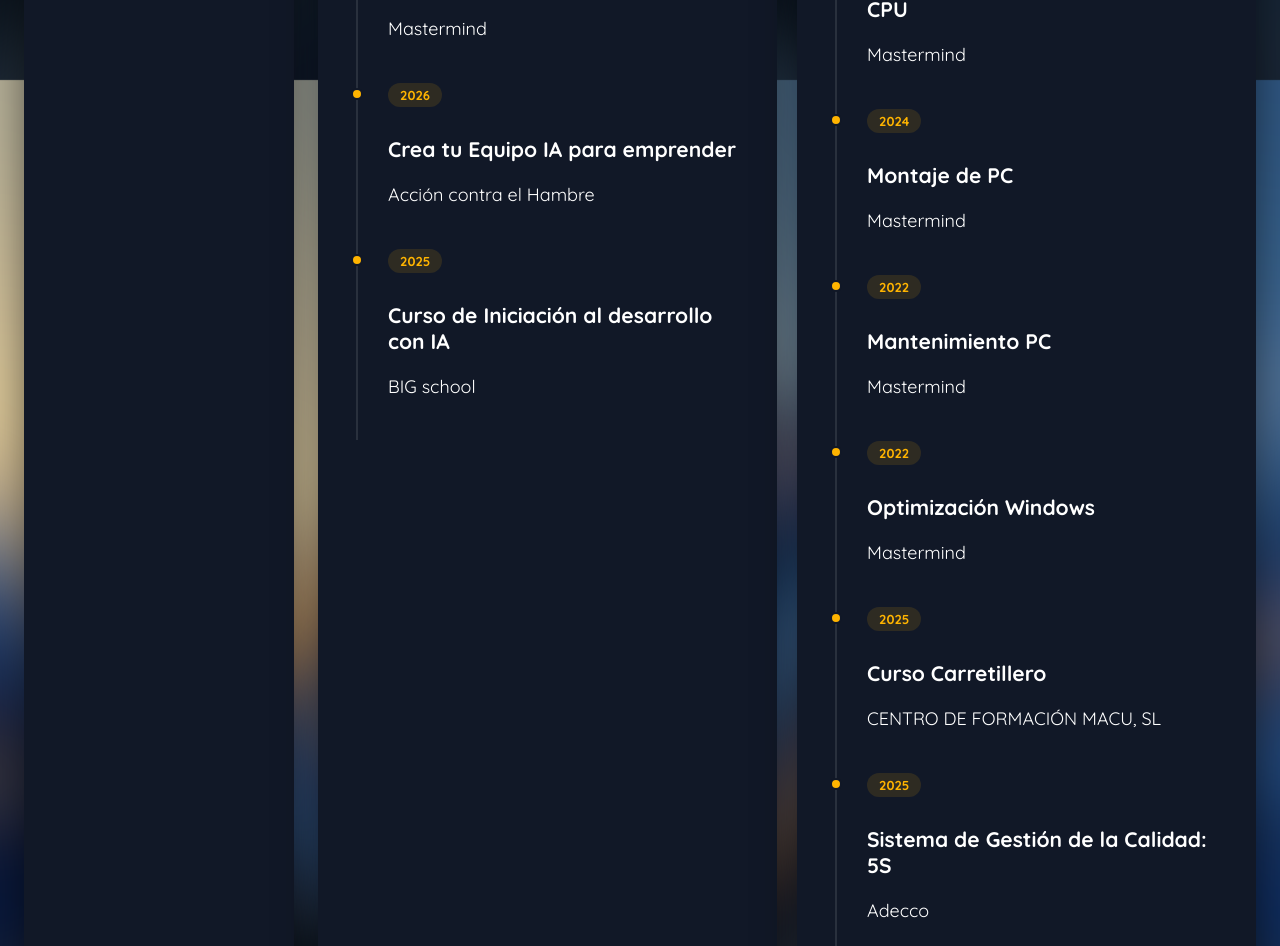
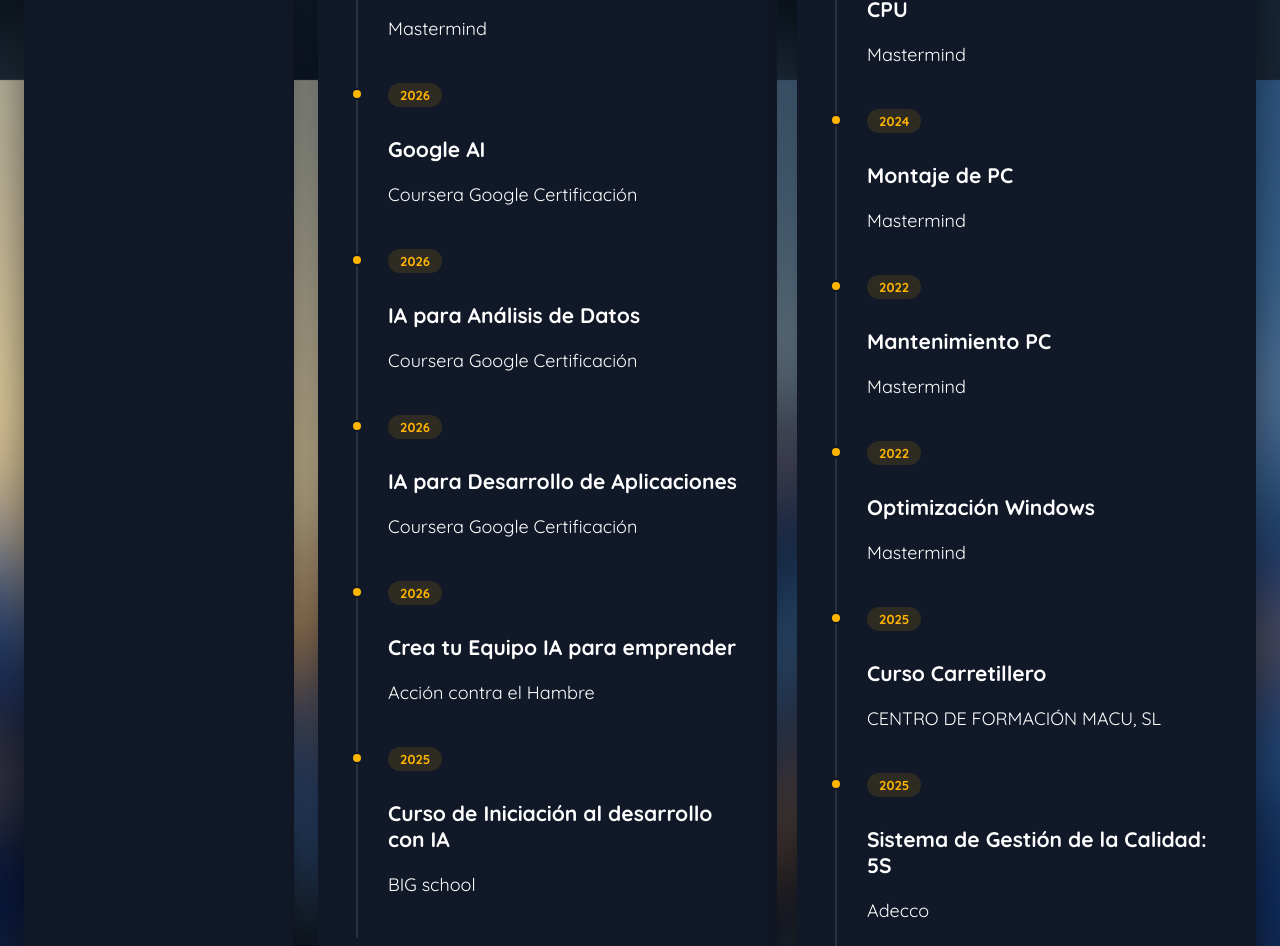
Before and after one commit to als-code/cv-react, a React (Vite) app: page /about-me in a window 1280 px wide. Shown: the part 1200-2146 px from the top of the page. Built offline with nearby package versions, Linux system fonts and the light colour scheme.

Commit message:
Data: add new Google Certifications

```diff
--- a/src/data/courses.js
+++ b/src/data/courses.js
@@ -42,7 +42,39 @@
     },
     extra: '2025',
   },
-
+  {
+    title: {
+      es: 'Google AI',
+      en: 'Google AI',
+    },
+    center: {
+      es: 'Coursera Google Certificación',
+      en: 'Coursera Google Certification',
+    },
+    extra: '2026',
+  },
+  {
+    title: {
+      es: 'IA para Análisis de Datos',
+      en: 'AI for Data Analysis',
+    },
+    center: {
+      es: 'Coursera Google Certificación',
+      en: 'Coursera Google Certification',
+    },
+    extra: '2026',
+  },
+  {
+    title: {
+      es: 'IA para Desarrollo de Aplicaciones',
+      en: 'AI for App Building',
+    },
+    center: {
+      es: 'Coursera Google Certificación',
+      en: 'Coursera Google Certification',
+    },
+    extra: '2026',
+  },
   {
     title: {
       es: 'Crea tu Equipo IA para emprender',
```
